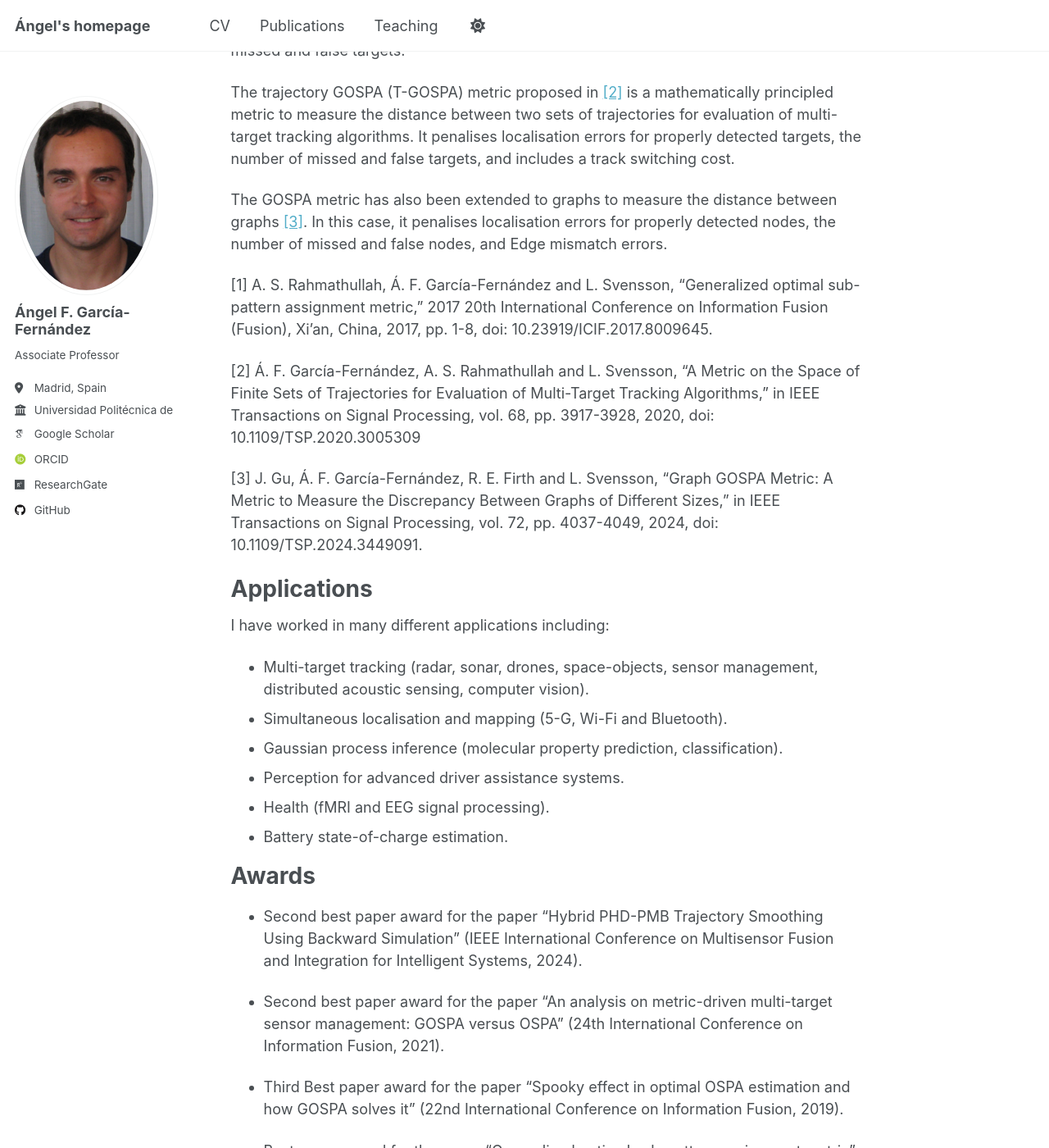
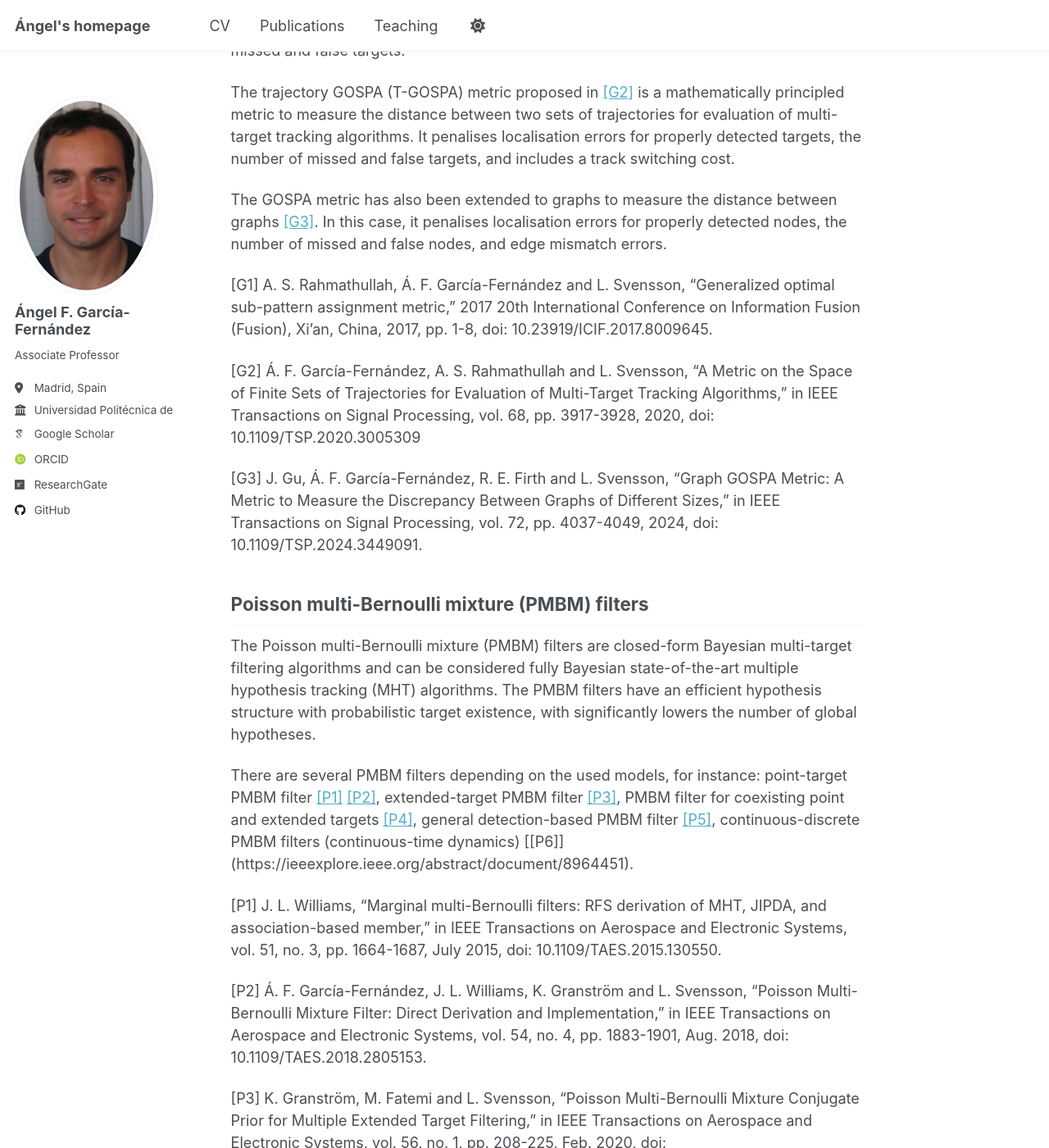
Before and after one commit to Agarciafernandez/Agarciafernandez.github.io, a Jekyll site: the page built from _pages/about.md, in a window 1280 px wide and 1400 px high, scrolled down 607 px. Shown: the whole window at 82% size. Built offline with Jekyll 4.4.1, drawn with Linux system fonts in a browser that asks for light colours; some web fonts are replaced; some of the changed text lies outside the part shown.

Commit message:
Update about.md

```diff
--- a/_pages/about.md
+++ b/_pages/about.md
@@ -16,23 +16,64 @@ Main contributions
 ======
 These are some of my main research contributions.
 
-Generalised optimal sub-pattern assignment (GOSPA) metric
+Generalised optimal sub-pattern assignment (GOSPA) metrics
 ---------------
 
-The GOSPA metric proposed in [[1]](https://ieeexplore.ieee.org/document/8009645) is a mathematically principled metric to measure the distance between two sets of targets. The metric is used for evaluation of multi-target filters and it penalises localisation errors for properly detected targets, and the number of missed and false targets.
+The GOSPA metric proposed in [[G1]](https://ieeexplore.ieee.org/document/8009645) is a mathematically principled metric to measure the distance between two sets of targets. The metric is used for evaluation of multi-target filters and it penalises localisation errors for properly detected targets, and the number of missed and false targets.
 
-The trajectory GOSPA (T-GOSPA) metric proposed in [[2]](https://ieeexplore.ieee.org/abstract/document/9127194) is a mathematically principled metric to measure the distance between two sets of trajectories for evaluation of multi-target tracking algorithms. It penalises localisation errors for properly detected targets, the number of missed and false targets, and includes a track switching cost.
+The trajectory GOSPA (T-GOSPA) metric proposed in [[G2]](https://ieeexplore.ieee.org/abstract/document/9127194) is a mathematically principled metric to measure the distance between two sets of trajectories for evaluation of multi-target tracking algorithms. It penalises localisation errors for properly detected targets, the number of missed and false targets, and includes a track switching cost.
 
-The GOSPA metric has also been extended to graphs to measure the distance between graphs [[3]](https://ieeexplore.ieee.org/abstract/document/10644126). In this case, it penalises localisation errors for properly detected nodes, the number of missed and false nodes, and Edge mismatch errors.
+The GOSPA metric has also been extended to graphs to measure the distance between graphs [[G3]](https://ieeexplore.ieee.org/abstract/document/10644126). In this case, it penalises localisation errors for properly detected nodes, the number of missed and false nodes, and edge mismatch errors.
+
+
+[G1] A. S. Rahmathullah, Á. F. García-Fernández and L. Svensson, "Generalized optimal sub-pattern assignment metric," 2017 20th International Conference on Information Fusion (Fusion), Xi'an, China, 2017, pp. 1-8, doi: 10.23919/ICIF.2017.8009645.
+
+[G2] Á. F. García-Fernández, A. S. Rahmathullah and L. Svensson, "A Metric on the Space of Finite Sets of Trajectories for Evaluation of Multi-Target Tracking Algorithms," in IEEE Transactions on Signal Processing, vol. 68, pp. 3917-3928, 2020, doi: 10.1109/TSP.2020.3005309
+
+[G3] J. Gu, Á. F. García-Fernández, R. E. Firth and L. Svensson, "Graph GOSPA Metric: A Metric to Measure the Discrepancy Between Graphs of Different Sizes," in IEEE Transactions on Signal Processing, vol. 72, pp. 4037-4049, 2024, doi: 10.1109/TSP.2024.3449091.
+
+Poisson multi-Bernoulli mixture (PMBM) filters
+---------------
+
+The Poisson multi-Bernoulli mixture (PMBM) filters are closed-form Bayesian multi-target filtering algorithms and can be considered fully Bayesian state-of-the-art multiple hypothesis tracking (MHT) algorithms. The PMBM filters have an efficient hypothesis structure with probabilistic target existence, with significantly lowers the number of global hypotheses.
+
+There are several PMBM filters depending on the used models, for instance: point-target PMBM filter [[P1]](https://ieeexplore.ieee.org/abstract/document/7272821) [[P2]](https://ieeexplore.ieee.org/abstract/document/8289337), extended-target PMBM filter [[P3]](https://ieeexplore.ieee.org/abstract/document/8730493), PMBM filter for coexisting point and extended targets [[P4]](https://ieeexplore.ieee.org/abstract/document/9399297), general detection-based PMBM filter [[P5]](https://ieeexplore.ieee.org/abstract/document/10130623), continuous-discrete PMBM filters (continuous-time dynamics) [[P6]] (https://ieeexplore.ieee.org/abstract/document/8964451).
 
 
 
+[P1] J. L. Williams, "Marginal multi-Bernoulli filters: RFS derivation of MHT, JIPDA, and association-based member," in IEEE Transactions on Aerospace and Electronic Systems, vol. 51, no. 3, pp. 1664-1687, July 2015, doi: 10.1109/TAES.2015.130550.
 
-[1] A. S. Rahmathullah, Á. F. García-Fernández and L. Svensson, "Generalized optimal sub-pattern assignment metric," 2017 20th International Conference on Information Fusion (Fusion), Xi'an, China, 2017, pp. 1-8, doi: 10.23919/ICIF.2017.8009645.
+[P2] Á. F. García-Fernández, J. L. Williams, K. Granström and L. Svensson, "Poisson Multi-Bernoulli Mixture Filter: Direct Derivation and Implementation," in IEEE Transactions on Aerospace and Electronic Systems, vol. 54, no. 4, pp. 1883-1901, Aug. 2018, doi: 10.1109/TAES.2018.2805153.
 
-[2] Á. F. García-Fernández, A. S. Rahmathullah and L. Svensson, "A Metric on the Space of Finite Sets of Trajectories for Evaluation of Multi-Target Tracking Algorithms," in IEEE Transactions on Signal Processing, vol. 68, pp. 3917-3928, 2020, doi: 10.1109/TSP.2020.3005309
+[P3] K. Granström, M. Fatemi and L. Svensson, "Poisson Multi-Bernoulli Mixture Conjugate Prior for Multiple Extended Target Filtering," in IEEE Transactions on Aerospace and Electronic Systems, vol. 56, no. 1, pp. 208-225, Feb. 2020, doi: 10.1109/TAES.2019.2920220
 
-[3] J. Gu, Á. F. García-Fernández, R. E. Firth and L. Svensson, "Graph GOSPA Metric: A Metric to Measure the Discrepancy Between Graphs of Different Sizes," in IEEE Transactions on Signal Processing, vol. 72, pp. 4037-4049, 2024, doi: 10.1109/TSP.2024.3449091.
+[P4] Á. F. García-Fernández, J. L. Williams, L. Svensson and Y. Xia, "A Poisson Multi-Bernoulli Mixture Filter for Coexisting Point and Extended Targets," in IEEE Transactions on Signal Processing, vol. 69, pp. 2600-2610, 2021, doi: 10.1109/TSP.2021.3072006.
+
+[P5] Á. F. García-Fernández, Y. Xia and L. Svensson, "Poisson Multi-Bernoulli Mixture Filter With General Target-Generated Measurements and Arbitrary Clutter," in IEEE Transactions on Signal Processing, vol. 71, pp. 1895-1906, 2023, doi: 10.1109/TSP.2023.3278944.
+
+[P6] Á. F. García-Fernández and S. Maskell, "Continuous-Discrete Multiple Target Filtering: PMBM, PHD and CPHD Filter Implementations," in IEEE Transactions on Signal Processing, vol. 68, pp. 1300-1314, 2020, doi: 10.1109/TSP.2020.2968247.
+
+
+Multi-target tracking based on sets of trajectories
+---------------
+
+In Bayesian multi-target tracking, all information of interest about the trajectories the targets have followed is contained in the density of the set of trajectories given all available measurements. The mathematical foundations to perform multi-target tracking based on sets of trajectories were provided in [[S1]](https://ieeexplore.ieee.org/abstract/document/8731733), and the measure-theory connections in [[S2]](https://arxiv.org/abs/1912.01748).
+
+This framework has enabled the development of a novel class of filters that estimate sets of trajectories from first principles: trajectory PMBM (TPMBM) filters [[S3]](https://ieeexplore.ieee.org/abstract/document/10799204), trajectory PMB (TPMB) filters [[S4]](https://ieeexplore.ieee.org/abstract/document/9169859), trajectory probability hypothesis density (TPHD) filters and trajectory cardinality probability hypothesis density (TCPHD) filters [[SS]](https://ieeexplore.ieee.org/abstract/document/8846723
+). Among these, the TPMBM filters provide the closed-form solution to obtain the posterior on the set of trajectories. The rest are approximate filters.
+
+
+
+[S1] Á. F. García-Fernández, L. Svensson and M. R. Morelande, "Multiple Target Tracking Based on Sets of Trajectories," in IEEE Transactions on Aerospace and Electronic Systems, vol. 56, no. 3, pp. 1685-1707, June 2020, doi: 10.1109/TAES.2019.2921210.
+
+[S2] Y. Xia, K. Granström, L. Svensson, A. F. García-Fernández, and J. L. Wlliams, “Multi-scan implementation of the trajectory Poisson multi-Bernoulli
+mixture filter,” Journal of Advances in Information Fusion, vol. 14, no. 2, pp. 213–235, Dec. 2019.
+
+[S3] K. Granström, L. Svensson, Y. Xia, J. Williams and Á. F. García-Fernández, "Poisson Multi-Bernoulli Mixtures for Sets of Trajectories," in IEEE Transactions on Aerospace and Electronic Systems, vol. 61, no. 2, pp. 5178-5194, April 2025, doi: 10.1109/TAES.2024.3517576.
+
+[S4] Á. F. García-Fernández, L. Svensson, J. L. Williams, Y. Xia and K. Granström, "Trajectory Poisson Multi-Bernoulli Filters," in IEEE Transactions on Signal Processing, vol. 68, pp. 4933-4945, 2020, doi: 10.1109/TSP.2020.3017046.
+
+[S5] Á. F. García-Fernández and L. Svensson, "Trajectory PHD and CPHD Filters," in IEEE Transactions on Signal Processing, vol. 67, no. 22, pp. 5702-5714, 15 Nov.15, 2019, doi: 10.1109/TSP.2019.2943234.
 
 
 Applications
```
Also changed, not shown: other parts of _pages/about.md (+2 -1 lines).
